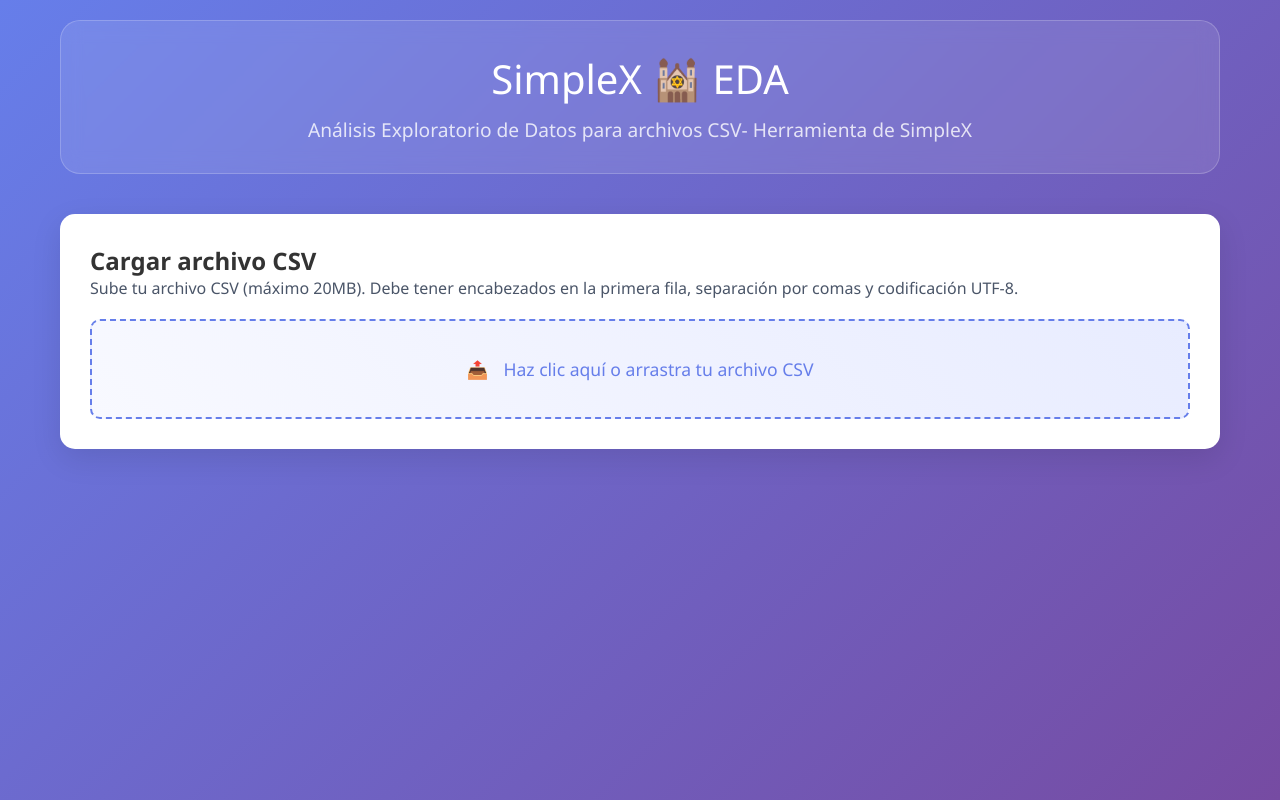
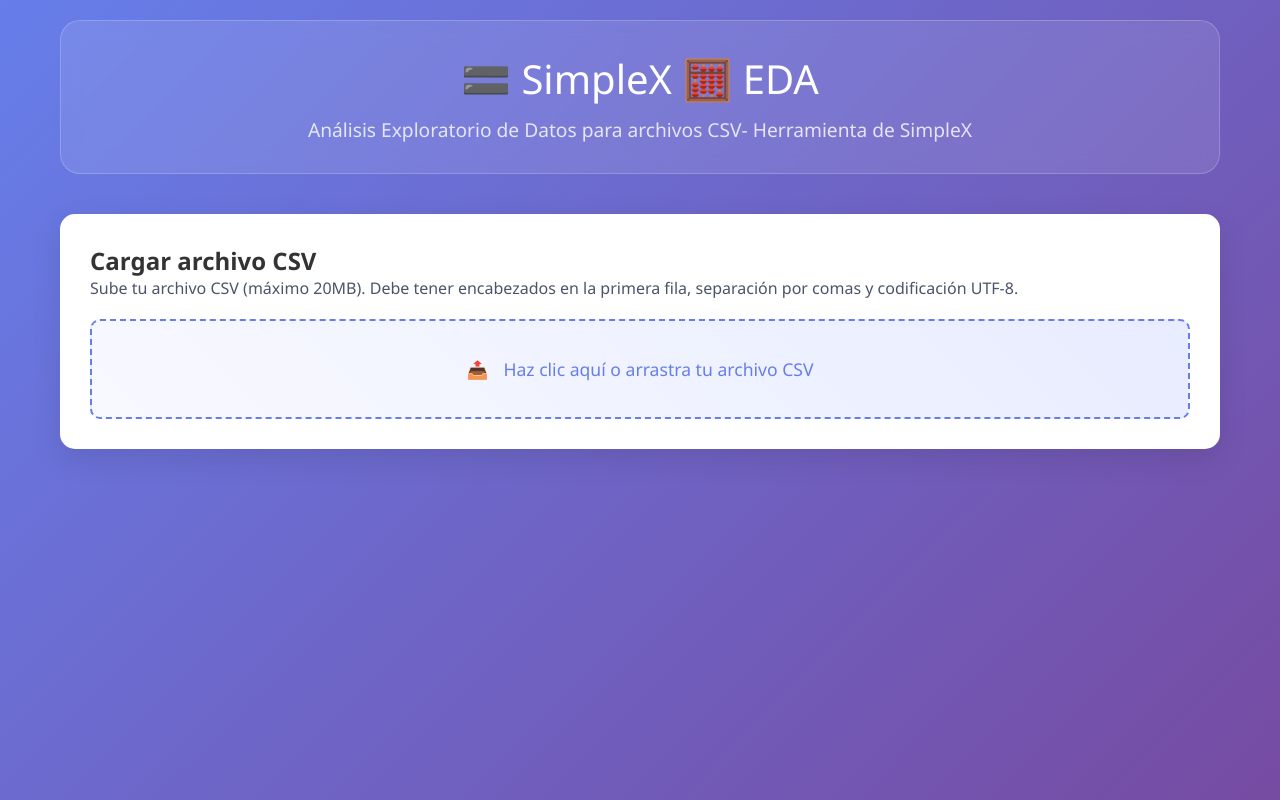
Before and after one commit to pez1970/analyzer_simplex, a plain HTML site: page index.html in a window 1280 px wide. Drawn offline with nearby package versions, Linux system fonts and the light colour scheme.

Commit message:
index.html

```diff
--- a/index.html
+++ b/index.html
@@ -761,7 +761,7 @@
 
     <div class="container">
         <header>
-            <h1>SimpleX 🕍 EDA</h1>
+            <h1>🟰 SimpleX 🧮  EDA</h1>
             <p class="subtitle">Análisis Exploratorio de Datos para archivos CSV- Herramienta de SimpleX</p>
         </header>
 
```
